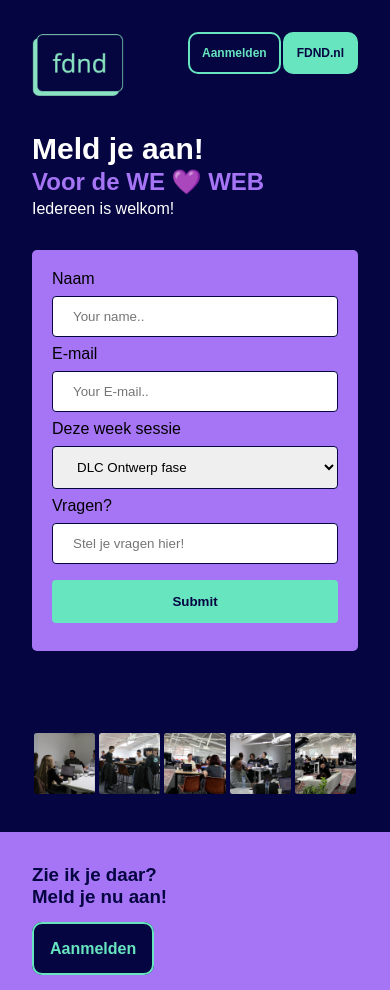
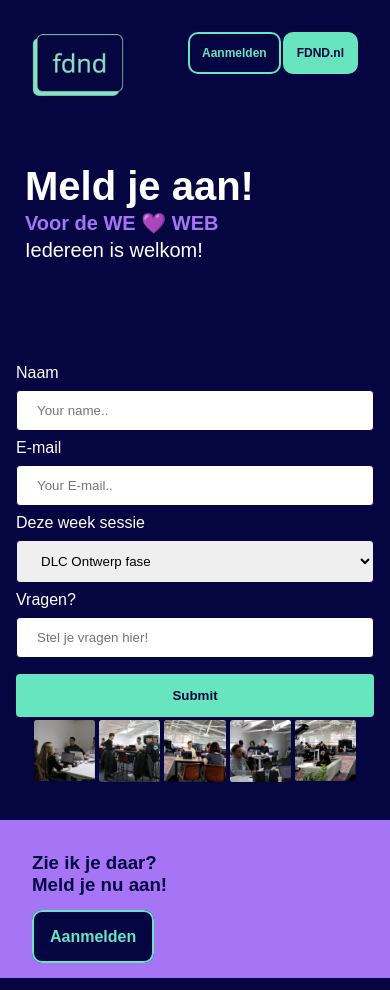
Before and after one commit to EmonaSantiago/18.ILoveWebApp, a SvelteKit app: page /aanmelden in a window 390 px wide. Built offline with nearby package versions, Linux system fonts and the light colour scheme.

Commit message:
aanmelden pagina aangepast

```diff
--- a/src/routes/aanmelden/+page.svelte
+++ b/src/routes/aanmelden/+page.svelte
@@ -2,10 +2,16 @@
     import Content from "../../lib/components/Content.svelte";
   </script>
 
-  <section id="Aanmelden">
+ <section id="Aanmelden">
+<div class="row">
+  <div class="column">
+    <div class="text">
     <h1>Meld je aan!</h1>
     <h2>Voor de WE 💜 WEB</h2>
     <p>Iedereen is welkom!</p>
+  </div>
+  </div>
+  <div class="column">
     <div class="form">
       <form action="https://formspree.io/f/moqzowdg" method="POST">
         <label for="fname">Naam</label>
@@ -45,7 +51,9 @@
         <input type="submit" value="Submit" />
       </form>
     </div>
-  </section>
+  </div>
+</div>
+</section>
 
   <Content />
 
@@ -53,23 +61,52 @@
     h1 {
       color: white;
       padding-bottom: 2px;
-      font-size: 30px;
+      font-size: 85px;
     }
 
     h2 {
       color: var(--purple);
       padding-bottom: 4px;
+      font-size: 45px;
     }
 
     p {
       color: white;
+      font-size: 20px;
     }
     #Aanmelden {
-      /* height: 70vh; */
-      margin: 2em;
+      height: 50vh;
+      margin: 5em;
     }
 
+    .text {
+	padding: 0;
+	margin-left: 35%;
+	transform: translateX(-200%);
+	opacity: 0;
+	animation: slide-in-anim 0.5s ease-out forwards;
+    }
+
+    @keyframes slide-in-anim {
+	20% {
+		opacity: 0;
+	}
+	60% {
+		transform: translateX(-45%);
+	}
+	75% {
+		transform: translateX(-52%);
+	}
+	100% {
+		opacity: 1;
+		transform: translateX(-50%);
+	}
+}
+
+
+
     .form {
+      color: white;
       margin-top: 2em;
     }
     input[type="text"],
@@ -100,9 +137,44 @@
       color: white;
     }
 
-    div {
-      border-radius: 5px;
-      background-color: var(--purple);
-      padding: 20px;
-    }
+    * {
+  box-sizing: border-box;
+}
+
+.column {
+  float: left;
+  width: 50%;
+  height: 200px;
+}
+
+
+.row:after {
+  content: "";
+  display: table;
+  clear: both;
+}
+
+@media screen and (max-width: 600px) {
+  .column {
+    width: 100%;
+  }
+
+  #Aanmelden {
+    height: 60vh;
+    margin: 1em;
+  }
+
+  h1 {
+    font-size: 40px;
+  }
+
+  h2 {
+    font-size: 20px;
+  }
+
+  .text {
+    margin-top: 2em;
+  }
+}
+
   </style>
```
